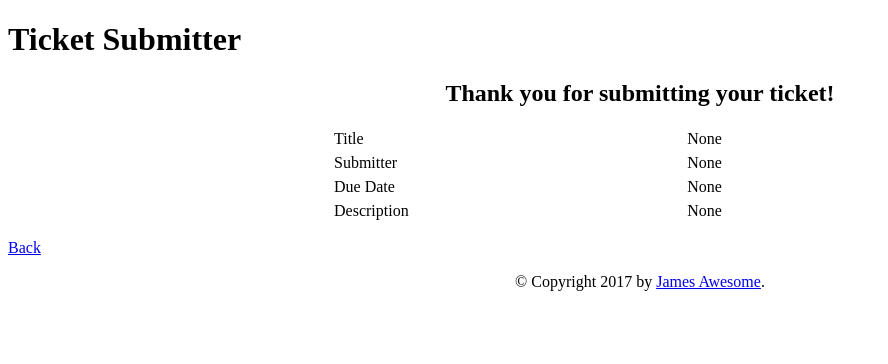
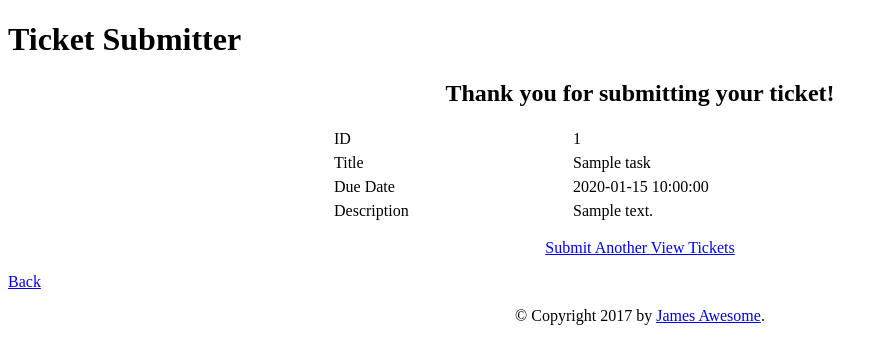
Before and after one commit to JamesAwesome/kanbantool_ticket_dash, a Flask app: template kanbantool_ticket_dash/ticket_submitter/templates/ticket_submitter/thank_you.html in a window 1280 px wide. Shown: the top 364 px of the page, without its empty margins (0-888 px from the left). Run offline with Flask 2, Linux system fonts and the light colour scheme; the template is opened without the code that fills it: values that come from a table or form of the project are taken from there, most other values are stand-ins (such as "Sample title", 1, 10 or a date in 2020).

Commit message:
Submit tickets yo

```diff
--- a/kanbantool_ticket_dash/ticket_submitter/templates/ticket_submitter/thank_you.html
+++ b/kanbantool_ticket_dash/ticket_submitter/templates/ticket_submitter/thank_you.html
@@ -31,52 +31,27 @@
     <div class="form">
       <div class="formBody">
         <div class="formRow">
-          <div class="formCell">{{ form.title.label }}</div>
-          <div class="formCell">{{ form.title.data }}</div>
-          <div class="formCell">
-            {% if form.title.errors %}
-              {% for error in form.title.errors %}
-                <li>{{ error }}</li>
-              {% endfor %}
-            {% endif %}
-          </div>
+          <div class="formCell">ID</div>
+          <div class="formCell">{{ ticket['task']['id'] }}</div>
         </div>
         <div class="formRow">
-          <div class="formCell">{{ form.submitted_by.label }}</div>
-          <div class="formCell">{{ form.submitted_by.data }}</div>
-          <div class="formCell">
-            {% if form.submitted_by.errors %}
-              {% for error in form.submitted_by.errors %}
-                <li>{{ error }}</li>
-              {% endfor %}
-            {% endif %}
-          </div>
+          <div class="formCell">{{ form.title.label }}</div>
+          <div class="formCell">{{ ticket['task']['name'] }}</div>
         </div>
         <div class="formRow">
           <div class="formCell">{{ form.due_date.label }}</div>
-          <div class="formCell">{{ form.due_date.data }}</div>
-          <div class="formCell">
-            {% if form.due_date.errors %}
-              {% for error in form.due_date.errors %}
-                <li>{{ error }}</li>
-              {% endfor %}
-            {% endif %}
-          </div>
+          <div class="formCell">{{ ticket['task']['due_date'] or '∞' }}</div>
         </div>
         <div class="formRow">
           <div class="formCell">{{ form.description.label }}</div>
-          <div class="formCell">{{ form.description.data }}</div>
-          <div class="formCell">
-            {% if form.description.errors %}
-              {% for error in form.description.errors %}
-                <li>{{ error }}</li>
-              {% endfor %}
-            {% endif %}
-          </div>
+          <div class="formCell">{{ ticket['task']['description'] }}</div>
         </div>
       </div>
     </div>
   </form>
+  <p>
+  <a href="{{ url_for('ticket_submitter.index') }}"> Submit Another </a>
+  <a href="{{ url_for('ticket_viewer.index') }}"> View Tickets </a>
 </center>
 <p>
 <a href="{{ url_for('main.index') }}"> Back </a>
--- a/kanbantool_ticket_dash/ticket_submitter/views.py
+++ b/kanbantool_ticket_dash/ticket_submitter/views.py
@@ -1,5 +1,6 @@
 import os, json
 
+from kanbantool_ticket_dash import utils
 from . import ticket_submitter
 from .form import TicketSubmitForm
 from flask import current_app, render_template
@@ -15,9 +16,12 @@ def index():
         due_date     = ticket_form.due_date.data
         description  = ticket_form.description.data
 
+        ticket = utils.create_ticket(title, description, submitted_by, due_date)
+
         return render_template(
             'ticket_submitter/thank_you.html',
-            form=ticket_form
+            form=ticket_form,
+            ticket=ticket,
         )
 
     return render_template(
--- a/kanbantool_ticket_dash/utils.py
+++ b/kanbantool_ticket_dash/utils.py
@@ -50,7 +50,7 @@ def create_ticket(name, description, submitted_by, due_date):
                 'api_token': current_app.config['KANBANTOOL_API_KEY'],
                 'task[swimlane_id]': current_app.config['KANBANTOOL_TICKET_SWIMLANE_ID'],
                 'task[name]': name,
-                'task[description]': description + "\n Submitted By: {}".format(submitted_by),
+                'task[description]': description + '\n Submitted By: {}'.format(submitted_by),
                 'task[due_date]': due_date,
             }
         )
```
